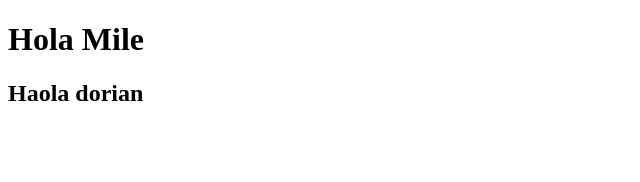
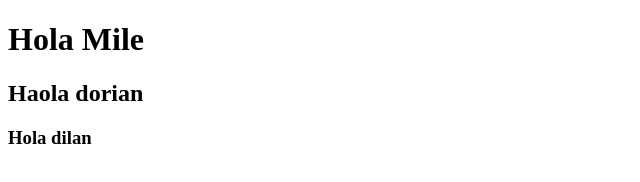
Before and after one commit to milenaap/compartido, a plain HTML site: page index.html in a window 1280 px wide. Shown: the whole page, without its empty margins (0-640 px from the left). Drawn offline with Linux system fonts and the light colour scheme.

Commit message:
push dilan

```diff
--- a/index.html
+++ b/index.html
@@ -9,5 +9,6 @@
 <body>
     <h1>Hola Mile</h1>
     <h2>Haola dorian</h2>
+    <h3>Hola dilan</h3>
 </body>
 </html>
```
